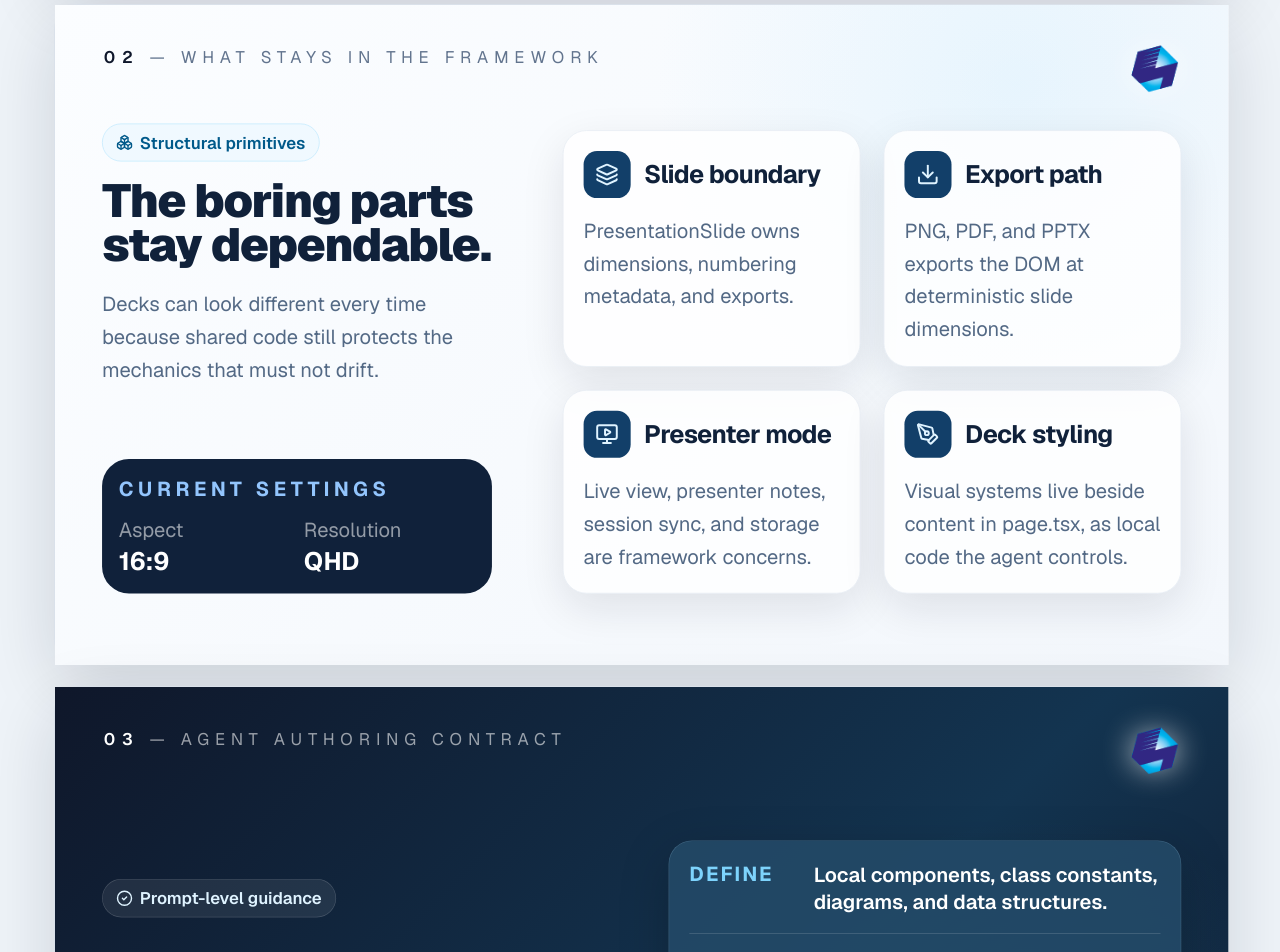
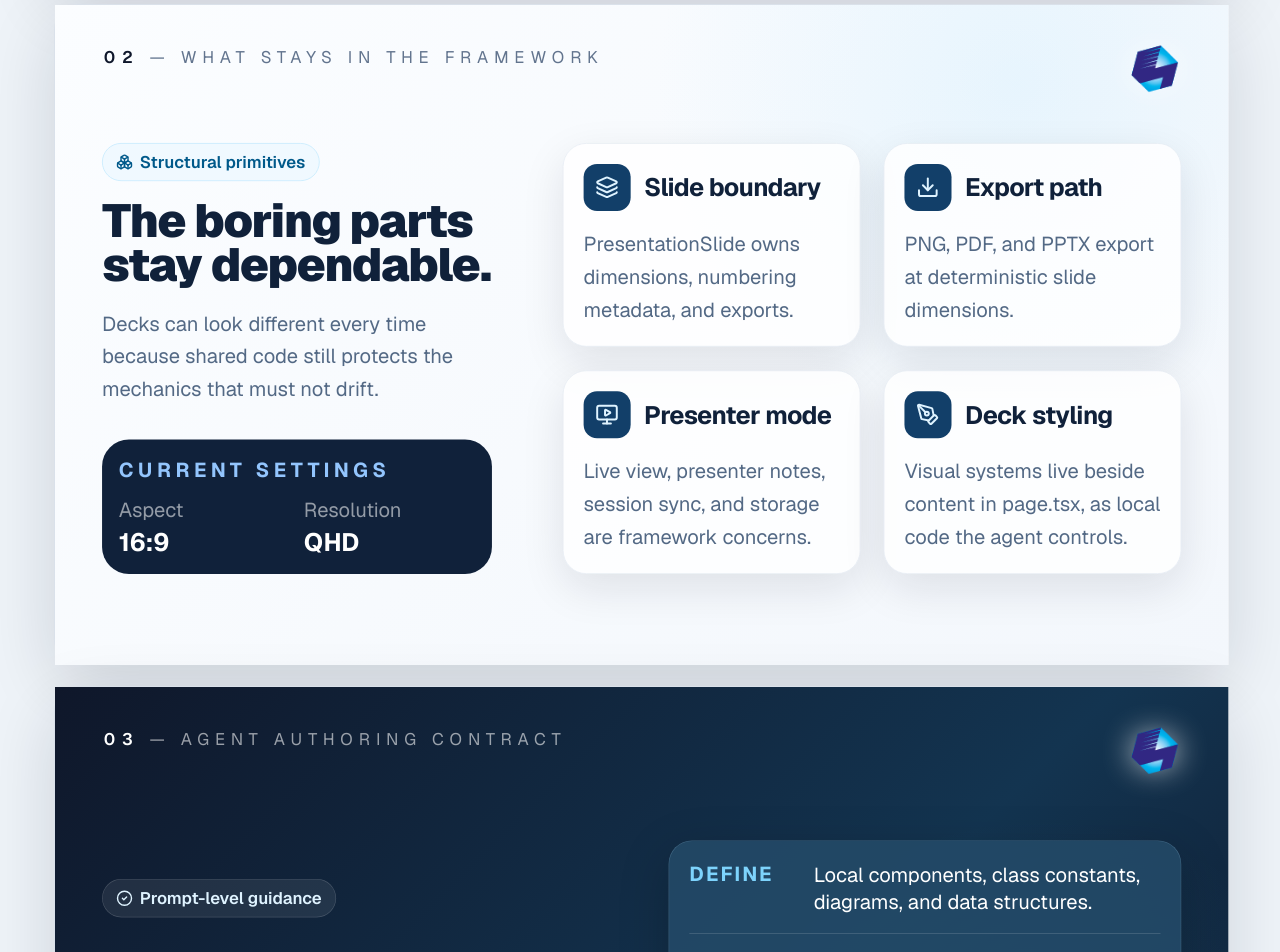
Before and after one commit to ohnicholas93/webslides, a Next.js app: page / in a window 1280 px wide. Shown: the part 800-1752 px from the top of the page. Built offline with nearby package versions, Linux system fonts and the light colour scheme; no server answers.

Commit message:
improve template

```diff
--- a/src/app/page.tsx
+++ b/src/app/page.tsx
@@ -88,7 +88,7 @@ function Rule({
       <p className="text-2xl font-bold uppercase tracking-widest text-[#7dd3fc]">
         {label}
       </p>
-      <p className="text-2xl font-semibold leading-snug text-white">
+      <p className="text-2xl leading-snug text-white">
         {children}
       </p>
     </div>
@@ -223,7 +223,7 @@ export default function Home() {
               </div>
             </div>
 
-            <div className="grid grid-cols-2 gap-7 self-start pt-2">
+            <div className="grid grid-cols-2 gap-7 self-start">
               <Capability
                 icon={Layers3}
                 title="Slide boundary"
@@ -232,7 +232,7 @@ export default function Home() {
               <Capability
                 icon={Download}
                 title="Export path"
-                body="PNG, PDF, and PPTX exports the DOM at deterministic slide dimensions."
+                body="PNG, PDF, and PPTX export at deterministic slide dimensions."
               />
               <Capability
                 icon={MonitorPlay}
--- a/src/core/presentation-runtime.tsx
+++ b/src/core/presentation-runtime.tsx
@@ -289,10 +289,10 @@ function PresentationOverlay({
   const seconds = String(elapsedSeconds % 60).padStart(2, "0");
   const connectionLabel =
     connectionState === "connected"
-      ? "WS live"
+      ? "Connected"
       : connectionState === "connecting"
-        ? "WS connecting"
-        : "WS offline";
+        ? "Connecting"
+        : "Disconnected";
 
   if (isPresent) {
     return createPortal(
```
